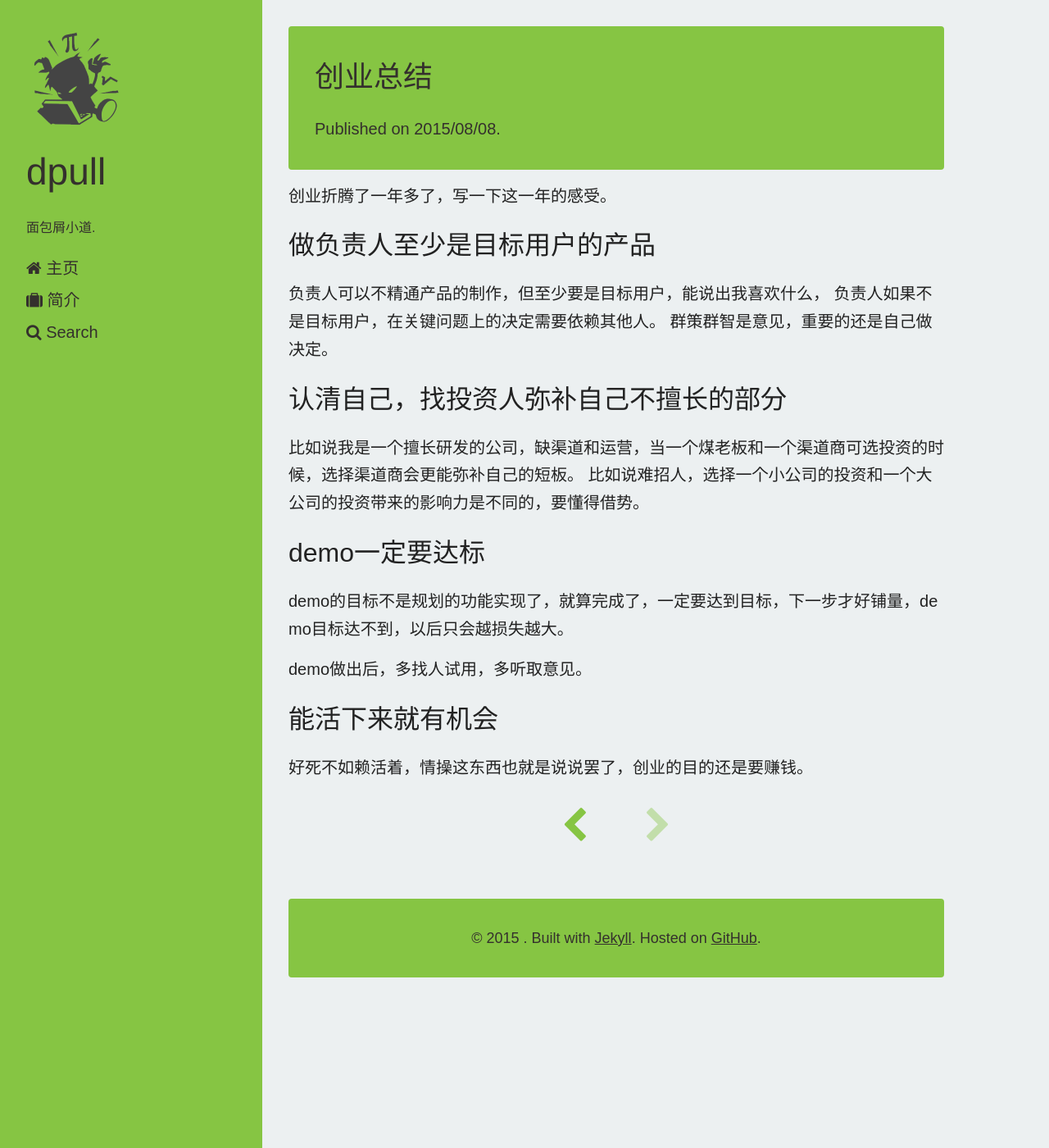
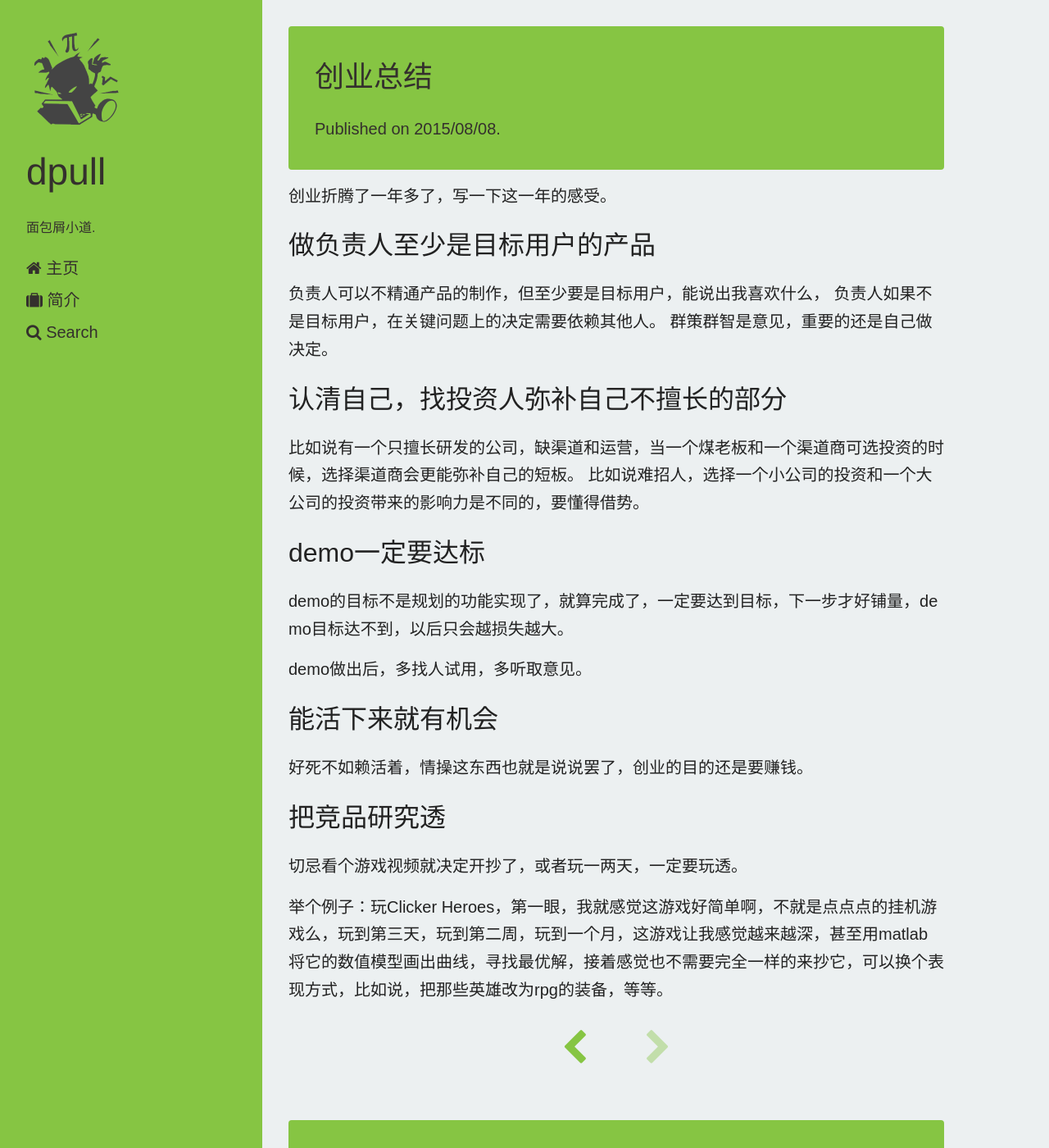
Before and after one commit to dpull/dpull.github.io, a Jekyll site: the page built from _posts/program/2015-08-08-entrepreneurship_summary.md, in a window 1280 px wide and 1400 px high. Shown: the whole window at 82% size. Built offline with Jekyll 4.4.1, drawn with Linux system fonts in a browser that asks for light colours; nearby versions of some CDN libraries; Markdown is read by kramdown in place of the engine named in the settings; comment, search, counter and statistics services are not loaded.

Commit message:
补充文档

```diff
--- a/_posts/program/2015-08-08-entrepreneurship_summary.md
+++ b/_posts/program/2015-08-08-entrepreneurship_summary.md
@@ -13,7 +13,7 @@ tags: []
 群策群智是意见，重要的还是自己做决定。
 
 ## 认清自己，找投资人弥补自己不擅长的部分 ##
-比如说我是一个擅长研发的公司，缺渠道和运营，当一个煤老板和一个渠道商可选投资的时候，选择渠道商会更能弥补自己的短板。
+比如说有一个只擅长研发的公司，缺渠道和运营，当一个煤老板和一个渠道商可选投资的时候，选择渠道商会更能弥补自己的短板。
 比如说难招人，选择一个小公司的投资和一个大公司的投资带来的影响力是不同的，要懂得借势。
 
 ## demo一定要达标 ##
@@ -23,3 +23,8 @@ demo做出后，多找人试用，多听取意见。
 
 ## 能活下来就有机会 ##
 好死不如赖活着，情操这东西也就是说说罢了，创业的目的还是要赚钱。
+
+## 把竞品研究透 ##
+切忌看个游戏视频就决定开抄了，或者玩一两天，一定要玩透。
+
+举个例子：玩Clicker Heroes，第一眼，我就感觉这游戏好简单啊，不就是点点点的挂机游戏么，玩到第三天，玩到第二周，玩到一个月，这游戏让我感觉越来越深，甚至用matlab将它的数值模型画出曲线，寻找最优解，接着感觉也不需要完全一样的来抄它，可以换个表现方式，比如说，把那些英雄改为rpg的装备，等等。
```
